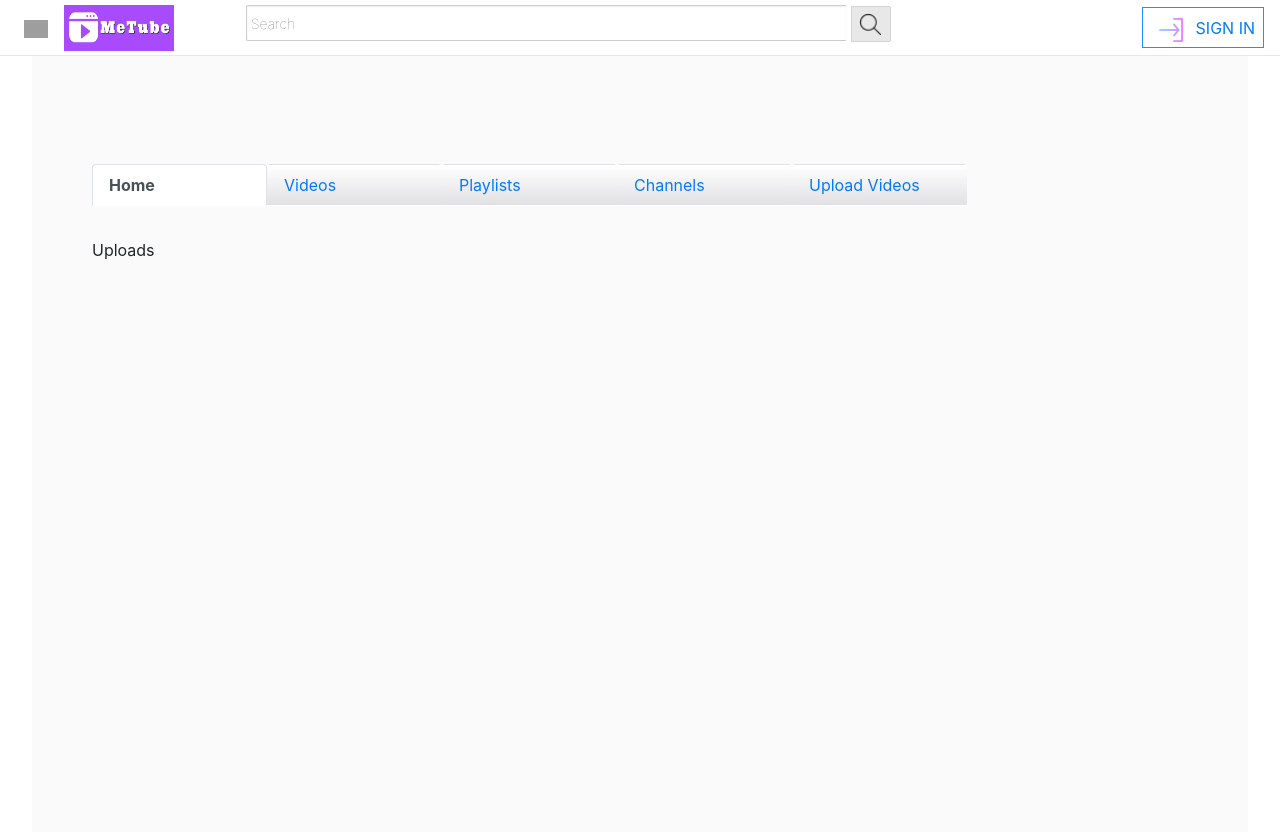
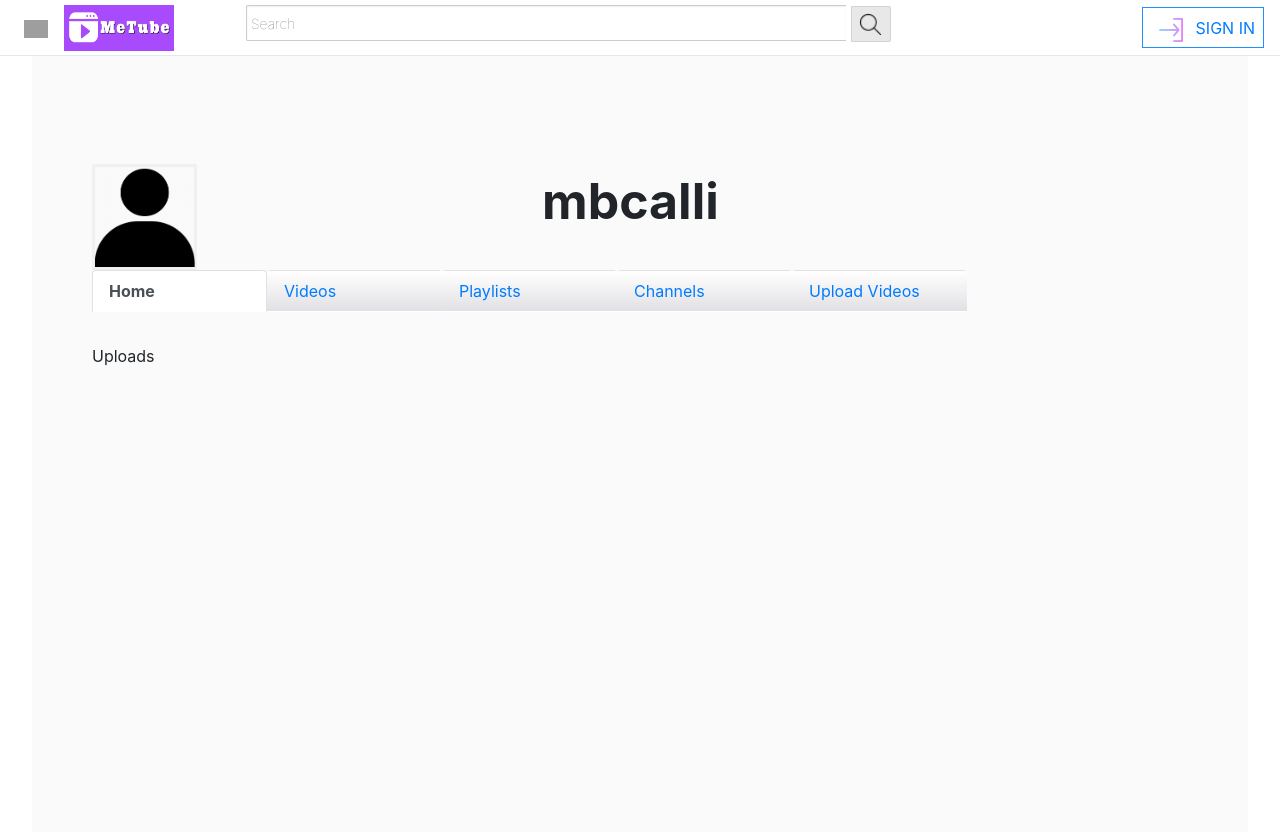
Before and after one commit to shriram-s6/MeTube-application, a PHP site: page /profile.php in a window 1280 px wide. Run offline with PHP 8.4, Linux system fonts and the light colour scheme; data that the repository does not hold is empty; some libraries are stand-ins or nearby versions; grey boxes are pictures that could not be loaded.

Commit message:
added profile picture and username

```diff
--- a/css/profile.css
+++ b/css/profile.css
@@ -1,5 +1,40 @@
 body {
     margin:2rem;
+    position: relative;
+}
+
+.userContainer {
+    text-align: center;
+}
+
+.username {
+    display:inline-block;
+    width: 100px;
+    padding-left: 10px;
+    position: relative;
+    font-size: 50px;
+    font-weight: bold;
+}
+
+.profilePictureContainer {
+    float: left;
+    width: 105px;
+    padding-right: 10px;
+    position: relative;
+    border-color: rgba(219, 219, 219, 0.336);
+    border-style: solid;
+}
+
+.profilePicture {
+    width: 100px;
+    height: 100px;
+    display: block;
+    margin-left: auto;
+    margin-right: auto;
+}
+
+.allTabContainer {
+    float: left;
 }
 
 .tab-pane {
--- a/profile.php
+++ b/profile.php
@@ -2,15 +2,29 @@
 
 <?php require_once("sideNavBar.php"); ?>
 
-<link rel="stylesheet" type="text/css" href="css/profile.css">
+<style>
+<?php include 'css/profile.css'; ?>
+</style>
+<!-- <link rel="stylesheet" type="text/css" href="css/profile.css"> -->
+
 
 <div id="mainSectionContainer">
 
-    <div id="mainContentContainer">
+    <div id="mainContentContainer" style="flex-direction: column;">
 
-        <div class="allTabContainer">
+        <div class="userContainer">
+            <div class="profilePictureContainer">
+                <img class="profilePicture" src="images/icons/default_profile_picture.png">
+            </div>
+            <div class="username">
+                <p>mbcalli</p>
+            </div>
 
-            <ul class="nav nav-tabs" id="myTab" role="tablist">
+        </div>
+
+        <div class="allTabContainer" style="">
+
+            <ul class="nav nav-tabs" id="myTab" role="tablist" style="flex-direction: row;">
                 <li class="nav-item">
                     <a class="nav-link active" id="home-tab" data-toggle="tab" href="#home" role="tab" aria-controls="home" aria-selected="true">Home</a>
                 </li>
@@ -27,7 +41,7 @@
                     <a class="nav-link" id="upload-videos-tab" data-toggle="tab" href="#upload-videos" role="tab" aria-controls="upload-videos" aria-selected="false">Upload Videos</a>
                 </li>
             </ul>
-            <div class="tab-content" id="myTabContent">
+            <div class="tab-content" id="myTabContent" style="">
                 <div class="tab-pane fade show active" id="home" role="tabpanel" aria-labelledby="home-tab">
                     <?php require_once("user.php") ?>
                 </div>
```
Also changed, not shown: images/icons/default_profile_picture.png (added), 2 other files.
